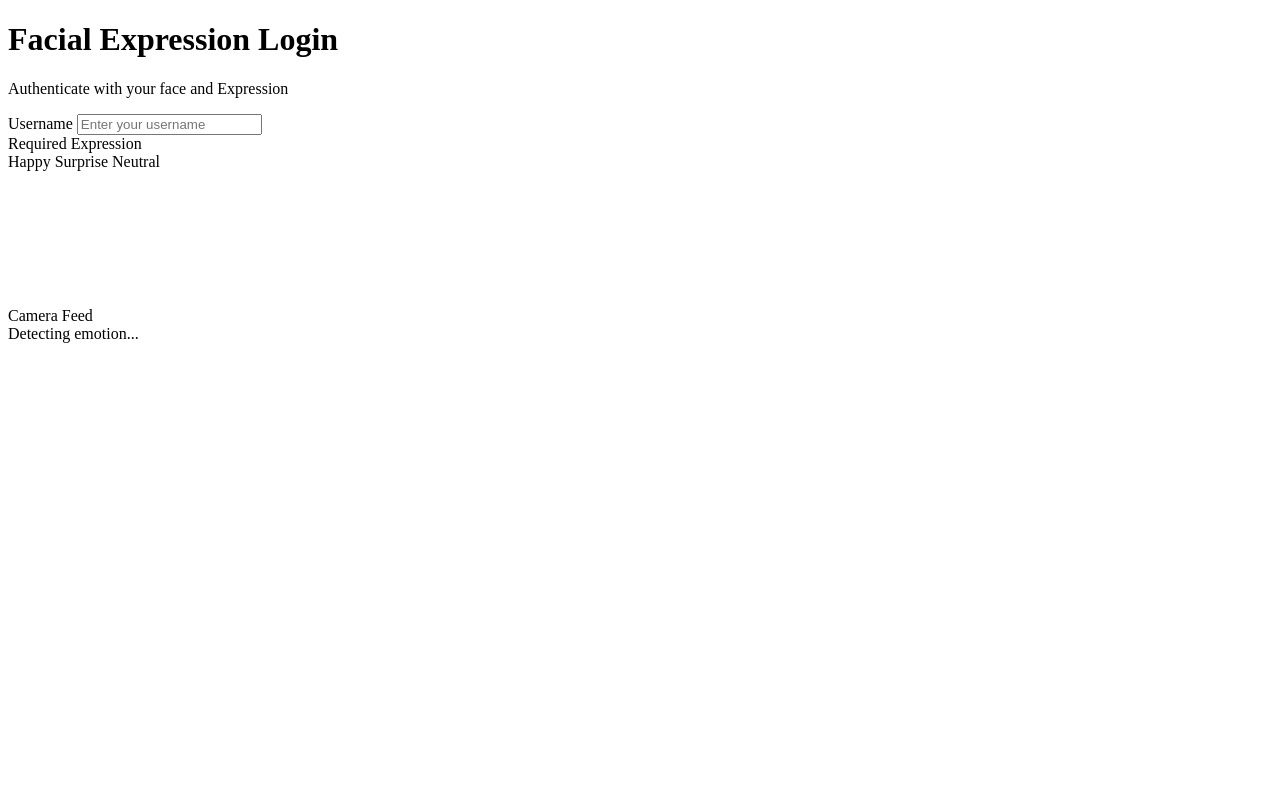
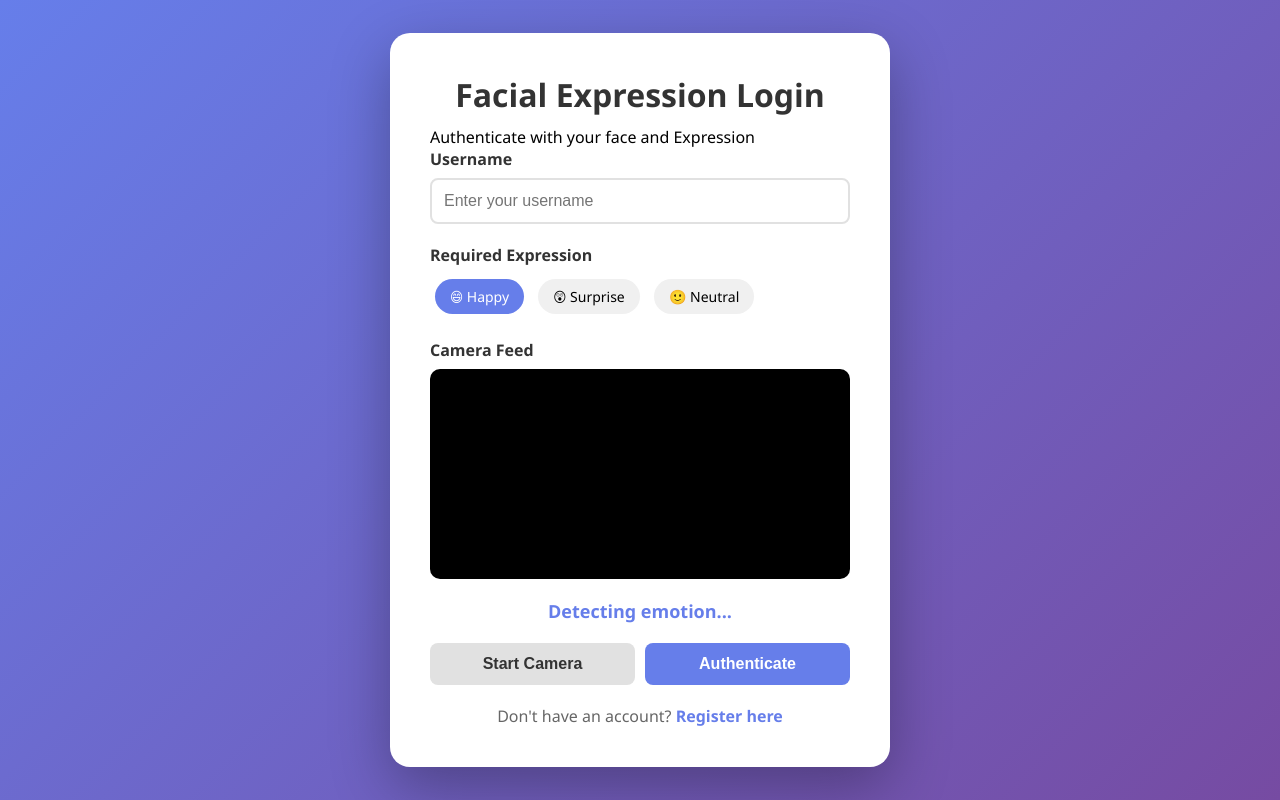
Before and after one commit to UtsavBajracharya/Facial-Expression-Authentication, a Flask app: page / in a window 1280 px wide. Run offline with Flask 3, Linux system fonts and the light colour scheme.

Commit message:
add css for the index page

```diff
--- a/templates/index.html
+++ b/templates/index.html
@@ -4,6 +4,173 @@
     <meta charset="UTF-8">
     <meta name="viewport" content="width=device-width, initial-scale=1.0">
     <title>Facial Expression Login</title>
+    <style>
+        * {
+            margin: 0;
+            padding: 0;
+            box-sizing: border-box;
+        }
+
+        body {
+            font-family: 'Segoe UI', Tahoma, Geneva, Verdana, sans-serif;
+            background: linear-gradient(135deg, #667eea 0%, #764ba2 100%);
+            min-height: 100vh;
+            display: flex;
+            justify-content: center;
+            align-items: center;
+            padding: 20px;
+        }
+
+        .container {
+            background: white;
+            border-radius: 20px;
+            box-shadow: 0 20px 60px rgba(0, 0, 0, 0.3);
+            padding: 40px;
+            max-width: 500px;
+            width: 100%;
+        }
+
+        h1 {
+            text-align: center;
+            color: #333;
+            margin-bottom: 10px;
+        }
+
+        .subtitle {
+            text-align: center;
+            color: #666;
+            margin-bottom: 30px;
+            font-size: 14px;
+        }
+
+        .form-group {
+            margin-bottom: 20px;
+        }
+
+        label {
+            display: block;
+            margin-bottom: 8px;
+            color: #333;
+            font-weight: 600;
+        }
+
+        input {
+            width: 100%;
+            padding: 12px;
+            border: 2px solid #e1e1e1;
+            border-radius: 8px;
+            font-size: 16px;
+            transition: border-color 0.3s;
+        }
+
+        input:focus {
+            outline: none;
+            border-color: #667eea;
+        }
+
+        #video {
+            width: 100%;
+            border-radius: 10px;
+            margin-bottom: 15px;
+            background: #000;
+        }
+
+        .button-group {
+            display: flex;
+            gap: 10px;
+            margin-bottom: 20px;
+        }
+
+        button {
+            flex: 1;
+            padding: 12px;
+            border: none;
+            border-radius: 8px;
+            font-size: 16px;
+            font-weight: 600;
+            cursor: pointer;
+            transition: all 0.3s;
+        }
+
+        .btn-primary {
+            background: #667eea;
+            color: white;
+        }
+
+        .btn-primary:hover {
+            background: #5568d3;
+            transform: translateY(-2px);
+            box-shadow: 0 5px 15px rgba(102, 126, 234, 0.4);
+        }
+
+        .btn-secondary {
+            background: #e1e1e1;
+            color: #333;
+        }
+
+        .btn-secondary:hover {
+            background: #d1d1d1;
+        }
+
+        .emotion-badge {
+            display: inline-block;
+            padding: 8px 15px;
+            background: #f0f0f0;
+            border-radius: 20px;
+            margin: 5px;
+            font-size: 14px;
+        }
+
+        .emotion-badge.active {
+            background: #667eea;
+            color: white;
+        }
+
+        .message {
+            padding: 12px;
+            border-radius: 8px;
+            margin-bottom: 15px;
+            text-align: center;
+        }
+
+        .message.success {
+            background: #d4edda;
+            color: #155724;
+        }
+
+        .message.error {
+            background: #f8d7da;
+            color: #721c24;
+        }
+
+        .register-link {
+            text-align: center;
+            margin-top: 20px;
+            color: #666;
+        }
+
+        .register-link a {
+            color: #667eea;
+            text-decoration: none;
+            font-weight: 600;
+        }
+
+        .register-link a:hover {
+            text-decoration: underline;
+        }
+
+        #currentEmotion {
+            text-align: center;
+            font-size: 18px;
+            color: #667eea;
+            font-weight: 600;
+            margin-bottom: 15px;
+        }
+
+        .hidden {
+            display: none;
+        }
+    </style>
 </head>
 <body>
     <div class="container">
@@ -20,9 +187,9 @@
         <div class="form-group">
             <label>Required Expression</label>
             <div id="emotionBadges">
-                <span class="emotion-badge active" data-emotion="happy"> Happy</span>
-                <span class="emotion-badge" data-emotion="surprise"> Surprise</span>
-                <span class="emotion-badge" data-emotion="neutral"> Neutral</span>
+                <span class="emotion-badge active" data-emotion="happy"> 😄 Happy</span>
+                <span class="emotion-badge" data-emotion="surprise"> 😲 Surprise</span>
+                <span class="emotion-badge" data-emotion="neutral"> 🙂 Neutral</span>
             </div>
         </div>
 
@@ -32,6 +199,15 @@
             <div id="currentEmotion">Detecting emotion...</div>
         </div>
 
+        <div class="button-group">
+            <button id="startCamera" class="btn-secondary">Start Camera</button>
+            <button id="authenticate" class="btn-primary">Authenticate</button>
+        </div>
+
+        <div class="register-link">
+            Don't have an account? <a href="/register">Register here</a>
+        </div>
+
 
     </div>
 
```
